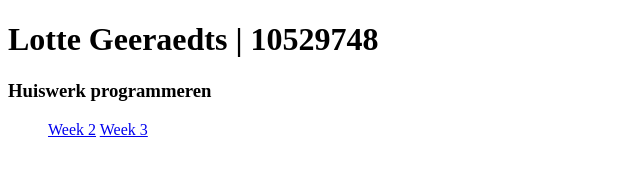
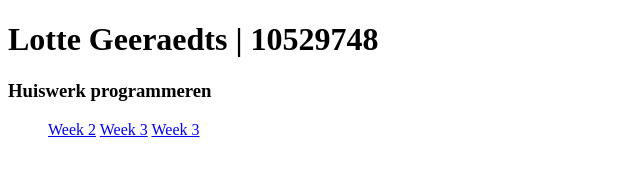
Before and after one commit to lottege/data_processing, a plain HTML site: page index.html in a window 1280 px wide. Shown: the full height of the page, 0-640 px from the left. Drawn offline with Linux system fonts and the light colour scheme.

Commit message:
Update index.html

```diff
--- a/index.html
+++ b/index.html
@@ -8,6 +8,7 @@
             <ul>
                 <a href = "Week 2/data.html"> Week 2</a>
                 <a href = "week_3/barchart.html"> Week 3</a>
+                <a href = "week_4/scatterplot.html"> Week 3</a>
             </ul>
     </body>
 </html>
```
